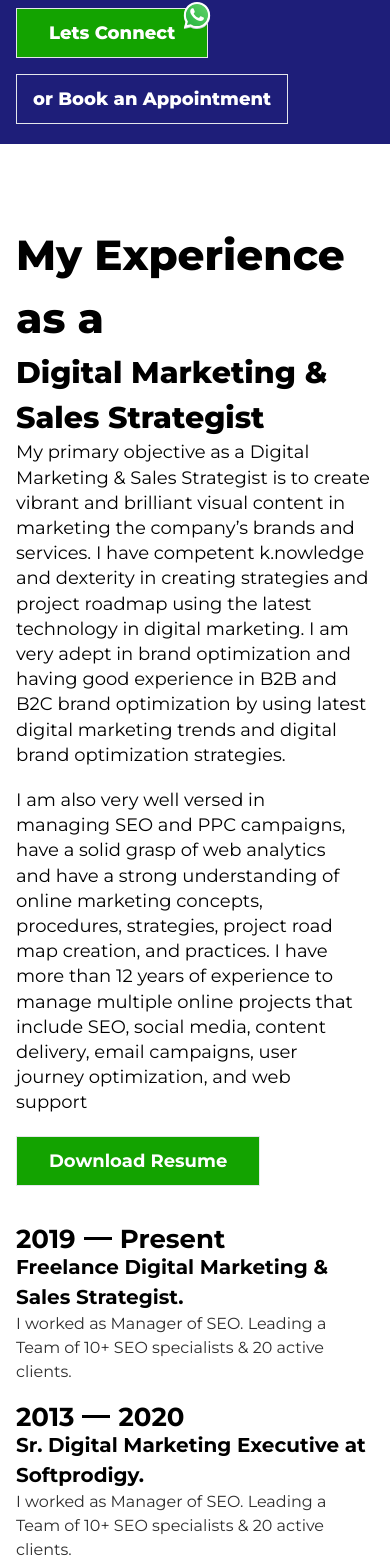
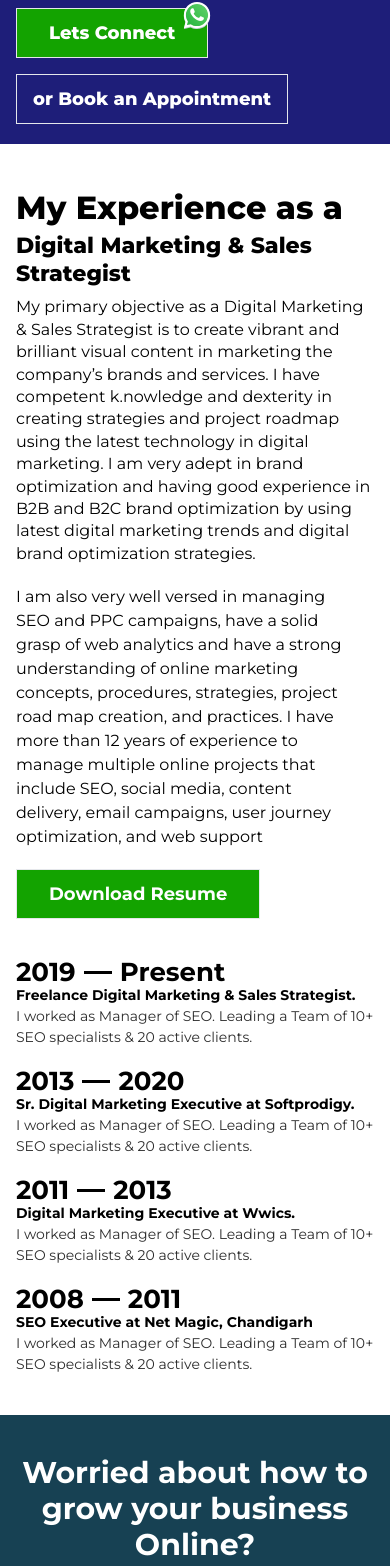
Before and after one commit to webuiexpert/raj-gorai, a React (Create React App) app: page / in a window 390 px wide. Shown: the part 987-2553 px from the top of the page. Built offline with nearby package versions, Linux system fonts and the light colour scheme.

Commit message:
make responsive

```diff
--- a/package.json
+++ b/package.json
@@ -2,6 +2,7 @@
   "name": "raj-gorai",
   "version": "0.1.0",
   "private": true,
+  "homepage": "https://webuiexpert.github.io/raj-gorai",
   "dependencies": {
     "@testing-library/jest-dom": "^5.17.0",
     "@testing-library/react": "^13.4.0",
@@ -15,7 +16,9 @@
     "start": "react-scripts start",
     "build": "react-scripts build",
     "test": "react-scripts test",
-    "eject": "react-scripts eject"
+    "eject": "react-scripts eject",
+    "predeploy": "npm run build",
+    "deploy": "gh-pages -d build"
   },
   "eslintConfig": {
     "extends": [
--- a/src/components/AboutSection.jsx
+++ b/src/components/AboutSection.jsx
@@ -3,15 +3,15 @@ import React from "react";
 function AboutSection() {
   return (
     <div className="w-full">
-      <div className="max-w-[1320px] mx-auto flex justify-between items-start py-20 gap-10 lg:flex-row flex-col  md:px-8 sm:px-6 px-4">
+      <div className="max-w-[1320px] mx-auto flex justify-between items-start lg:py-20 py-10 gap-10 lg:flex-row flex-col  md:px-8 sm:px-6 px-4">
         <div className="expText lg:w-1/2">
-          <h2 className="text-[42px] md:leading-9 font-extrabold">
+          <h2 className="lg:text-[42px] text-[32px] md:leading-9 font-extrabold">
             My Experience as a
           </h2>
-          <h2 className="text-[30px] md:leading-12 font-extrabold">
+          <h2 className="lg:text-[30px] text-[22px]  leading-7 md:leading-12 lg:leading-[1.87em] font-extrabold">
             Digital Marketing & Sales Strategist
           </h2>
-          <p className="text-[18px] leading-[1.4em]">
+          <p className="lg:text-[18px] text-[16px] leading-[1.4em] lg:mt-0 mt-2">
             My primary objective as a Digital Marketing & Sales Strategist is to
             create vibrant and brilliant visual content in marketing the
             company’s brands and services. I have competent k.nowledge and
@@ -19,9 +19,9 @@ function AboutSection() {
             latest technology in digital marketing. I am very adept in brand
             optimization and having good experience in B2B and B2C brand
             optimization by using latest digital marketing trends and digital
-            brand optimization strategies.{" "}
+            brand optimization strategies.
           </p>
-          <p className="text-[18px] leading-[1.4em] mt-5 pr-4">
+          <p className="lg:text-[18px] text-[16px] leading-[1.4em]] mt-5 pr-4">
             I am also very well versed in managing SEO and PPC campaigns, have a
             solid grasp of web analytics and have a strong understanding of
             online marketing concepts, procedures, strategies, project road map
@@ -34,17 +34,17 @@ function AboutSection() {
             <a href="url.pdf" download>Download Resume</a>
           </button>
         </div>
-        <div className="expYear lg:w-1/2 lg:pl-10 flex flex-col gap-5">
+        <div className="expYear lg:w-1/2 lg:pl-10 flex text-[14px] flex-col gap-5">
           <div className="2019 flex flex-col items-start">
             <div className="innerCol flex items-center gap-2">
               <h3 className="text-[26px] leading-[1em] font-bold">2019</h3>
               <div className="w-7 h-[3px] bg-black"></div>
               <h3 className="text-[26px] font-bold leading-[1em]">Present</h3>
             </div>
-            <h4 className="text-[20px] font-bold">
+            <h4 className="lg:text-[20px] text:[18px] font-bold">
               Freelance Digital Marketing & Sales Strategist.
             </h4>
-            <p className="text-[16px] text-[#2d2d2d]">
+            <p className="lg:text-[16px] text-[14px] text-[#2d2d2d]">
               I worked as Manager of SEO. Leading a Team of 10+ SEO specialists
               & 20 active clients.
             </p>
@@ -55,10 +55,10 @@ function AboutSection() {
               <div className="w-7 h-[3px] bg-black"></div>
               <h3 className="text-[26px] font-bold leading-[1em]">2020</h3>
             </div>
-            <h4 className="text-[20px] font-bold">
+            <h4 className="lg:text-[20px] text:[18px] font-bold">
             Sr. Digital Marketing Executive at Softprodigy.
             </h4>
-            <p className="text-[16px] text-[#2d2d2d]">
+            <p className="lg:text-[16px] text-[14px] text-[#2d2d2d]">
             I worked as Manager of SEO. Leading a Team of 10+ SEO specialists & 20 active clients.
             </p>
           </div>
@@ -68,10 +68,10 @@ function AboutSection() {
               <div className="w-7 h-[3px] bg-black"></div>
               <h3 className="text-[26px] font-bold leading-[1em]">2013</h3>
             </div>
-            <h4 className="text-[20px] font-bold">
+            <h4 className="lg:text-[20px] text:[18px] font-bold">
             Digital Marketing Executive at Wwics.
             </h4>
-            <p className="text-[16px] text-[#2d2d2d]">
+            <p className="lg:text-[16px] text-[14px] text-[#2d2d2d]">
               I worked as Manager of SEO. Leading a Team of 10+ SEO specialists
               & 20 active clients.
             </p>
@@ -82,10 +82,10 @@ function AboutSection() {
               <div className="w-7 h-[3px] bg-black"></div>
               <h3 className="text-[26px] font-bold leading-[1em]">2011</h3>
             </div>
-            <h4 className="text-[20px] font-bold">
+            <h4 className="lg:text-[20px] text:[18px] font-bold">
             SEO Executive at Net Magic, Chandigarh
             </h4>
-            <p className="text-[16px] text-[#2d2d2d]">
+            <p className="lg:text-[16px] text-[14px] text-[#2d2d2d]">
               I worked as Manager of SEO. Leading a Team of 10+ SEO specialists
               & 20 active clients.
             </p>
```
